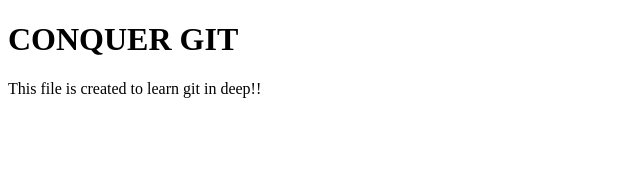
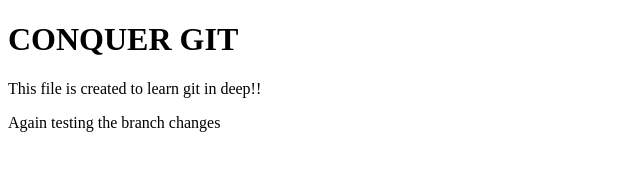
Before and after one commit to trideepkumar/MASTER_GIT, a plain HTML site: page index.html in a window 1280 px wide. Shown: the whole page, without its empty margins (0-640 px from the left). Drawn offline with Linux system fonts and the light colour scheme.

Commit message:
testing the commits

```diff
--- a/index.html
+++ b/index.html
@@ -9,5 +9,6 @@
 <body>
     <h1>CONQUER GIT</h1>
     <p>This file is created to learn git in deep!!</p>
+    <p>Again testing the branch changes  </p>
 </body>
 </html>
```
